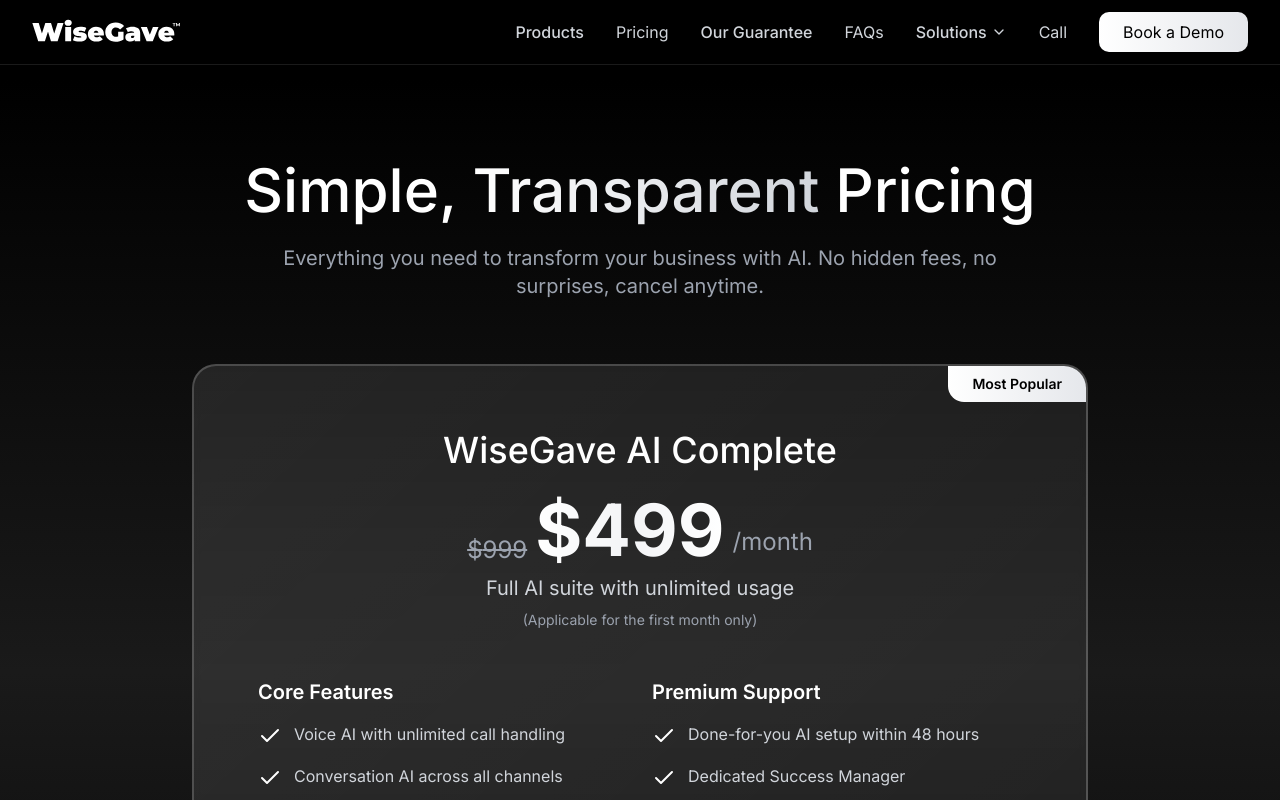
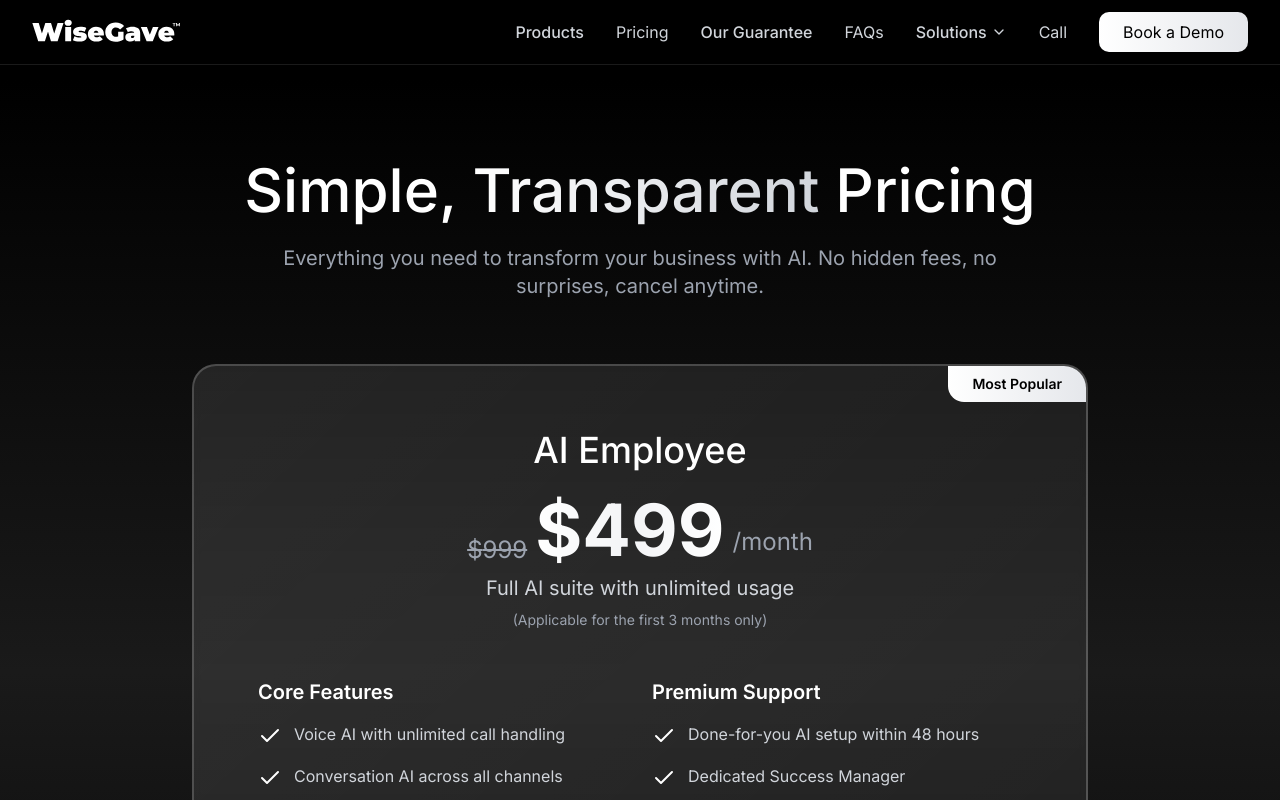
Before and after one commit to wisegave-dev/wisegave-ai, a Next.js app: page /pricing in a window 1280 px wide. Shown: the top 800 px of the page. Built offline with nearby package versions, Linux system fonts and the light colour scheme.

Commit message:
Update component titles and promotional text from "WiseGave AI Complete" to "AI Employee" and adjust introductory offers to specify "First 3 months only" across Checkout, PricingPage, and PricingSection components for consistency in messaging.

```diff
--- a/src/app/checkout/page.tsx
+++ b/src/app/checkout/page.tsx
@@ -113,7 +113,7 @@
                 <div className="flex justify-between items-center">
                   <div>
                     <p className="text-white font-medium">
-                      WiseGave AI Complete
+                      AI Employee
                     </p>
                     <p className="text-sm text-gray-400">
                       {planType === "annual" ? "Annual Plan" : "Monthly Plan"}
@@ -139,7 +139,7 @@
                     </div>
                     {planType === "monthly" && (
                       <p className="text-xs text-gray-500 mt-1">
-                        (First month only)
+                        (First 3 month only)
                       </p>
                     )}
                   </div>
--- a/src/app/pricing/page.tsx
+++ b/src/app/pricing/page.tsx
@@ -127,7 +127,7 @@
               {/* Pricing Header */}
               <div className="text-center mb-12">
                 <h2 className="text-4xl mb-6 text-white">
-                  WiseGave AI Complete
+                AI Employee
                 </h2>
                 <div className="flex items-end justify-center gap-2 mb-2">
                   <span className="text-gray-400 text-2xl line-through">
@@ -142,7 +142,7 @@
                   Full AI suite with unlimited usage
                 </p>
                 <p className="text-sm text-gray-400">
-                  (Applicable for the first month only)
+                  (Applicable for the first 3 months only)
                 </p>
               </div>
 
--- a/src/components/home/PricingSection.tsx
+++ b/src/components/home/PricingSection.tsx
@@ -85,7 +85,7 @@
 
             {/* Pricing */}
             <div className="text-center mb-8">
-              <h3 className="text-3xl mb-4">WiseGave AI Complete</h3>
+              <h3 className="text-3xl mb-4">AI Employee</h3>
               <div className="flex items-end justify-center gap-2 mb-2">
                 <span className="text-gray-400 text-2xl line-through">
                   $
@@ -110,7 +110,7 @@
               )}
               {!isAnnual && (
                 <p className="text-gray-400 text-sm">
-                  (Applicable for the first month only)
+                  (Applicable for the first 3 month only)
                 </p>
               )}
             </div>
--- a/src_figma/app/components/home/PricingSection.tsx
+++ b/src_figma/app/components/home/PricingSection.tsx
@@ -71,7 +71,7 @@
 
             {/* Pricing */}
             <div className="text-center mb-8">
-              <h3 className="text-3xl mb-4">WiseGave AI Complete</h3>
+              <h3 className="text-3xl mb-4">AI Employee</h3>
               <div className="flex items-end justify-center gap-2 mb-2">
                 <span className="text-gray-400 text-2xl line-through">
                   ${isAnnual ? (monthlyPrice * 12).toLocaleString() : monthlyPrice.toLocaleString()}
```
